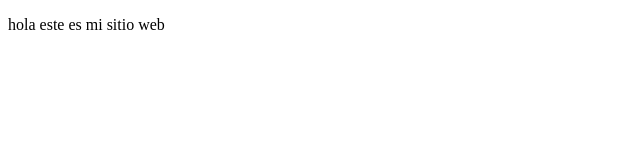
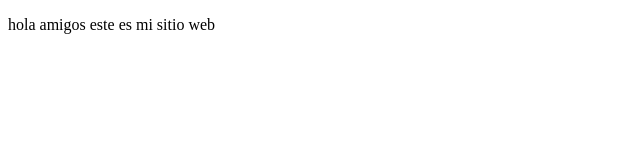
Before and after one commit to CarlosPretelin/codeprework, a plain HTML site: page index.html in a window 1280 px wide. Shown: the full height of the page, 0-640 px from the left. Drawn offline with Linux system fonts and the light colour scheme.

Commit message:
Cambios agregamos sitio de platzi

```diff
--- a/index.html
+++ b/index.html
@@ -8,7 +8,7 @@
 </head>
 <body>
     <p>
-        hola este es mi sitio web
+        hola amigos  este es mi sitio web
     </p>
 </body>
 </html>
```
